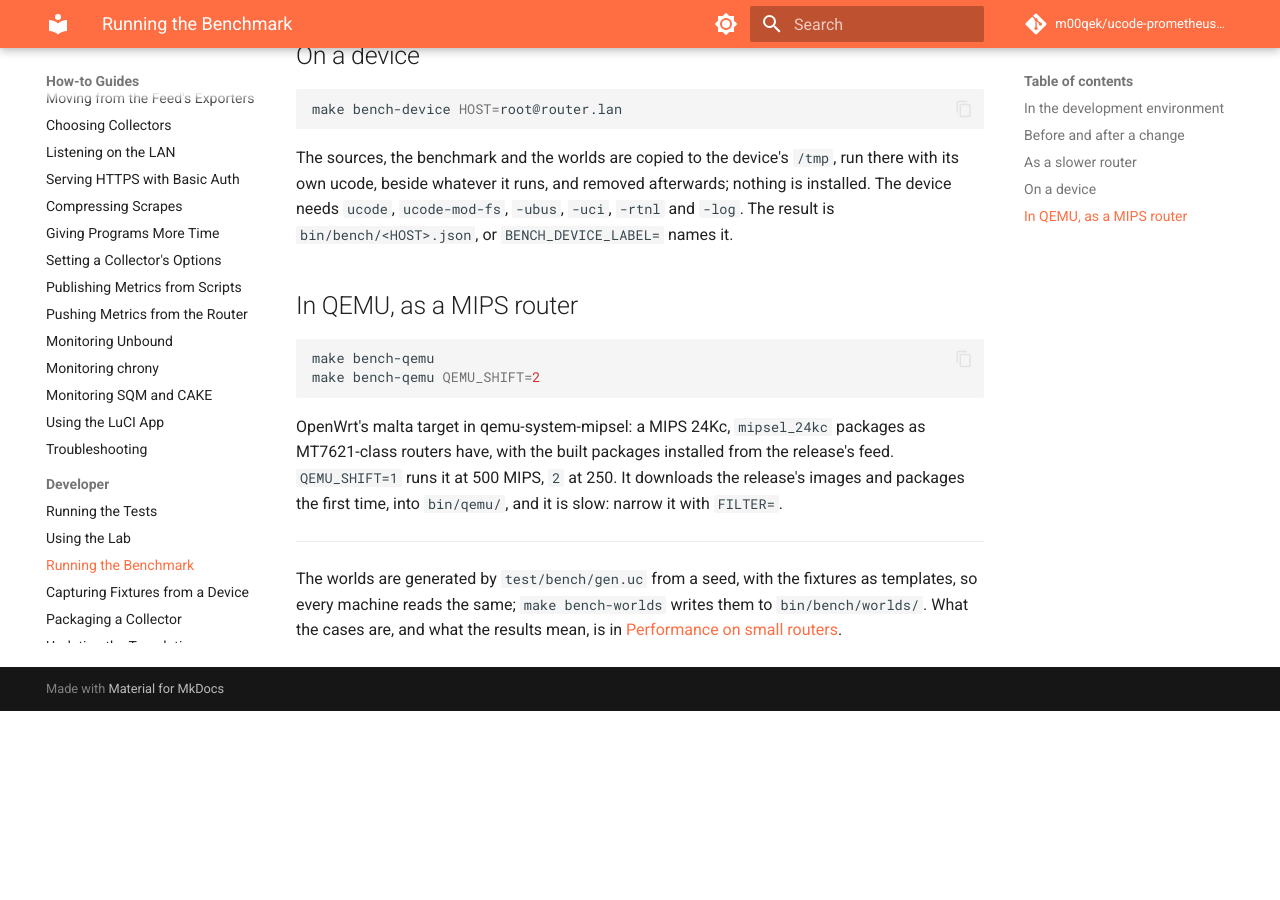
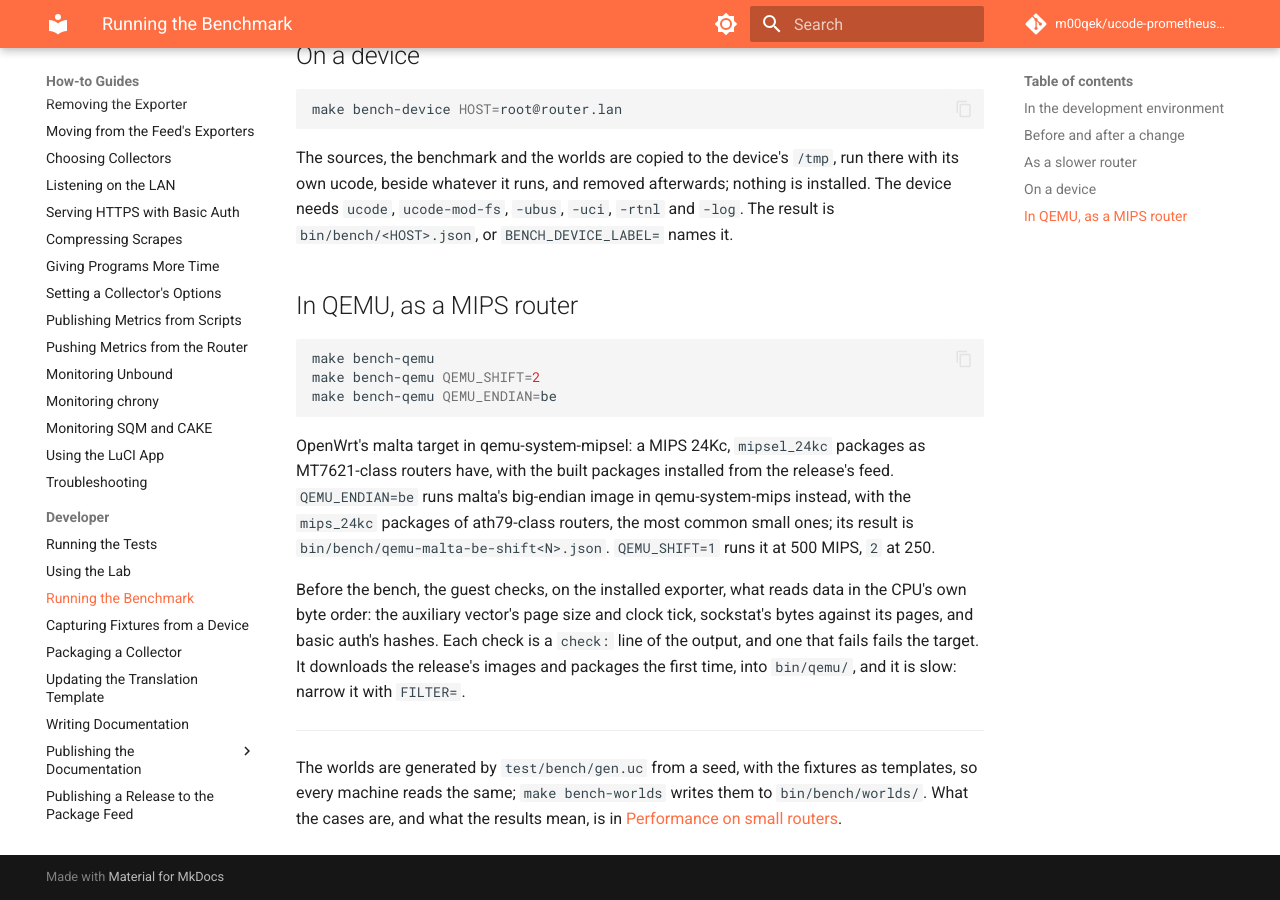
Before and after one commit to m00qek/ucode-prometheus-exporter, an MkDocs documentation site: the page built from docs/how-to/developer/benchmarks.md, in a window 1280 px wide and 900 px high, scrolled down 1398 px. Built offline with MkDocs 1.6.1 and Material for MkDocs 9.7.7, drawn with Linux system fonts in a browser that asks for light colours; comment, search, counter and statistics services are not loaded; before the commit the page ends 2109 px from its top, so only the background shows below that.

Commit message:
Run bench-qemu big-endian too, and check the byte order in the guest
malta/le is mipsel_24kc, the MT7621's packages; the most common small
routers, ath79's, are mips_24kc, big-endian. QEMU_ENDIAN=be runs 25.12's
malta/be image in qemu-system-mips, with the packages of its feed; each
byte order keeps its images, and its sha256sums, in a directory of its
own, and a big-endian result is qemu-malta-be-shift<N>.

The bench's worlds are text, the same in either order. So before the
bench the guest checks, on the installed exporter, what reads its own
kernel in the CPU's order (qemu-checks.uc): proc.auxv() finds the
vector's layout, a page size the kernel agrees with (smaps, or procd's
VmRSS over statm where malta has no smaps) and a clock tick of 100;
sockstat's mem_bytes are its pages times that page size; basic auth's
crypt gives glibc's hashes. A check that fails, or does not run, fails
make bench-qemu once the results are saved.

On 25.12.5 at shift 1 both pass, 32-bit big-endian and little-endian,
and the whole bench writes the same samples and logs in both, within 2%
of the same time, big-endian about 1% slower. The performance page
says so.

````diff
--- a/docs/how-to/developer/benchmarks.md
+++ b/docs/how-to/developer/benchmarks.md
@@ -57,9 +57,12 @@ The sources, the benchmark and the worlds are copied to the device's `/tmp`, run
 ```bash
 make bench-qemu
 make bench-qemu QEMU_SHIFT=2
+make bench-qemu QEMU_ENDIAN=be
 ```
 
-OpenWrt's malta target in qemu-system-mipsel: a MIPS 24Kc, `mipsel_24kc` packages as MT7621-class routers have, with the built packages installed from the release's feed. `QEMU_SHIFT=1` runs it at 500 MIPS, `2` at 250. It downloads the release's images and packages the first time, into `bin/qemu/`, and it is slow: narrow it with `FILTER=`.
+OpenWrt's malta target in qemu-system-mipsel: a MIPS 24Kc, `mipsel_24kc` packages as MT7621-class routers have, with the built packages installed from the release's feed. `QEMU_ENDIAN=be` runs malta's big-endian image in qemu-system-mips instead, with the `mips_24kc` packages of ath79-class routers, the most common small ones; its result is `bin/bench/qemu-malta-be-shift<N>.json`. `QEMU_SHIFT=1` runs it at 500 MIPS, `2` at 250.
+
+Before the bench, the guest checks, on the installed exporter, what reads data in the CPU's own byte order: the auxiliary vector's page size and clock tick, sockstat's bytes against its pages, and basic auth's hashes. Each check is a `check:` line of the output, and one that fails fails the target. It downloads the release's images and packages the first time, into `bin/qemu/`, and it is slow: narrow it with `FILTER=`.
 
 ---
 
````
Also changed, not shown: docs/explanation/performance.md (+2 -0 lines), docs/reference/make-targets.md (+3 -2 lines), 4 other files.
